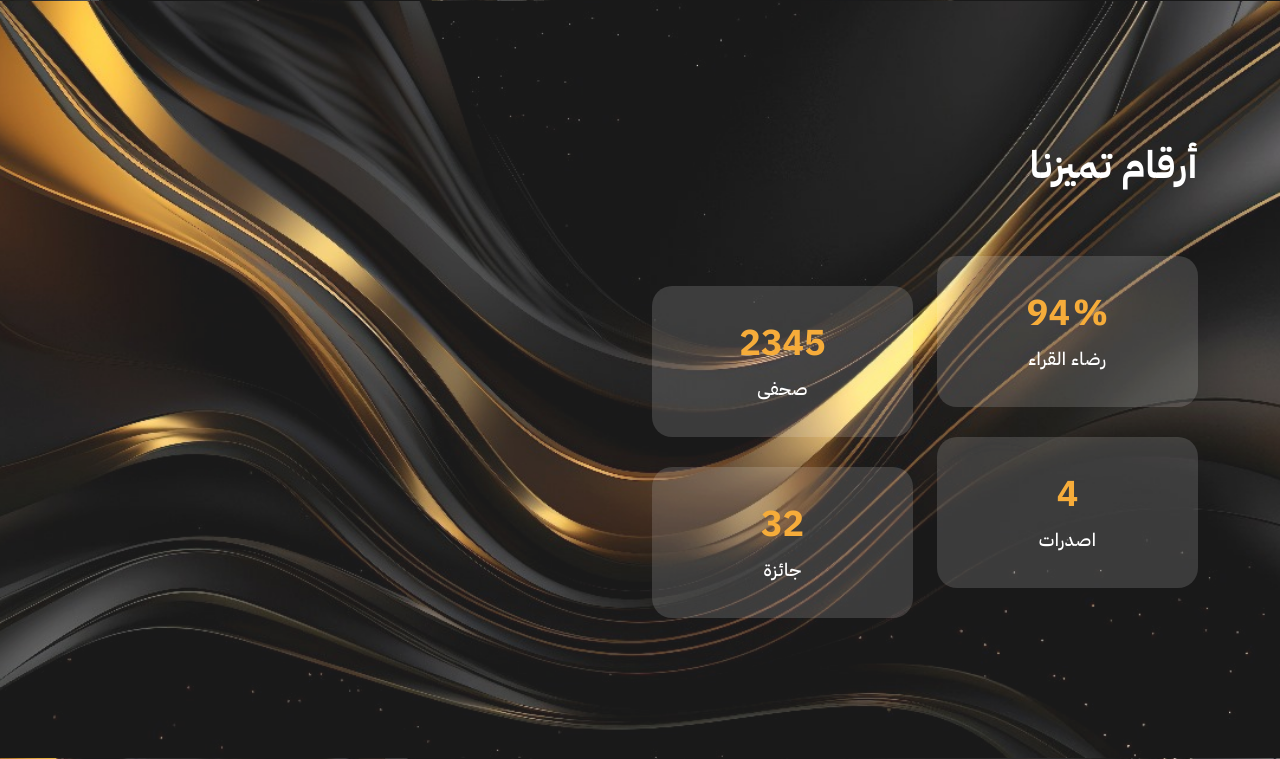
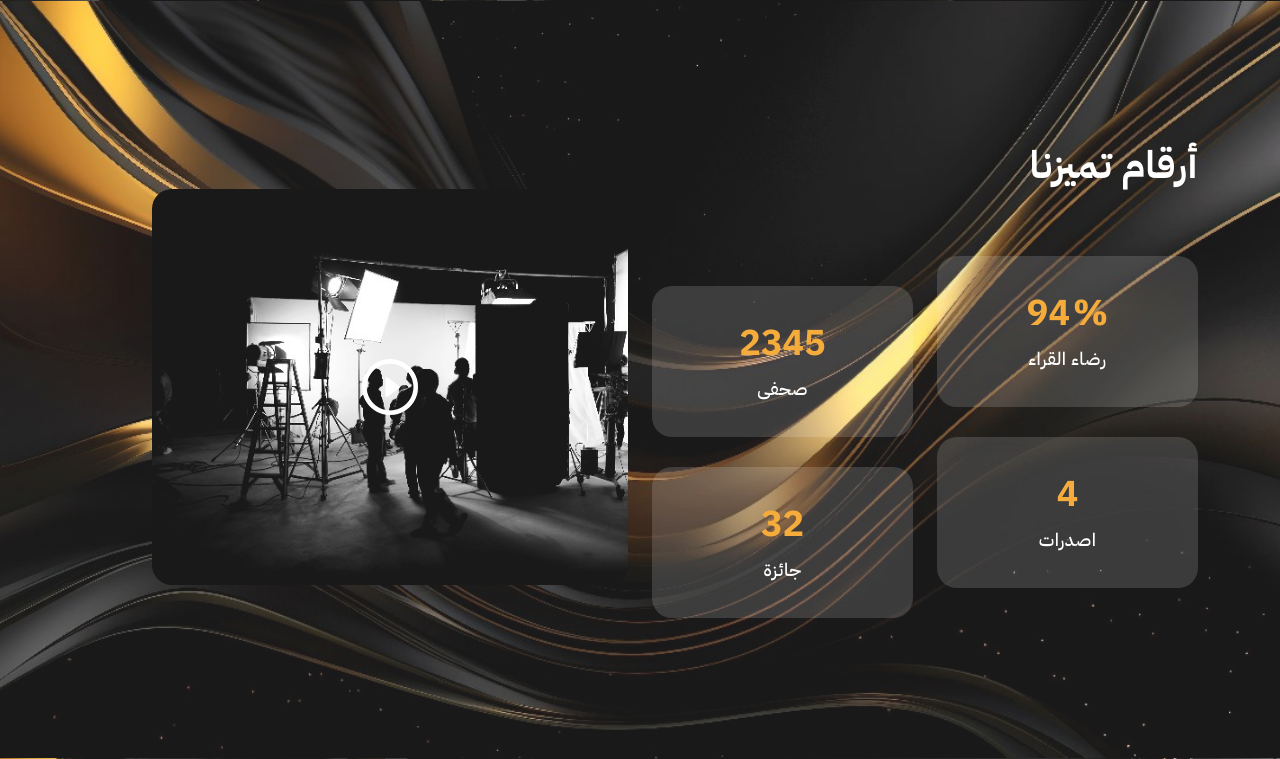
Before and after one commit to Gemy-star/liobit, a Django app: page / in a window 1280 px wide. Shown: the part 4607-5366 px from the top of the page. Run offline with Django 3.2, Linux system fonts and the light colour scheme; some libraries are stand-ins or nearby versions.

Commit message:
add home page2

```diff
--- a/main/templates/main/home.html
+++ b/main/templates/main/home.html
@@ -353,6 +353,11 @@
             </div>
           </div>
         </div>
+        <div class="col-lg-6 align-self-center">
+          <div class="video">
+            <a href="https://www.youtube.com/watch?v=HndV87XpkWg" target="_blank"><img src="{% static 'assets/images/play-icon.png' %}" alt="" /></a>
+          </div>
+        </div>
       </div>
     </div>
   </section>
```
